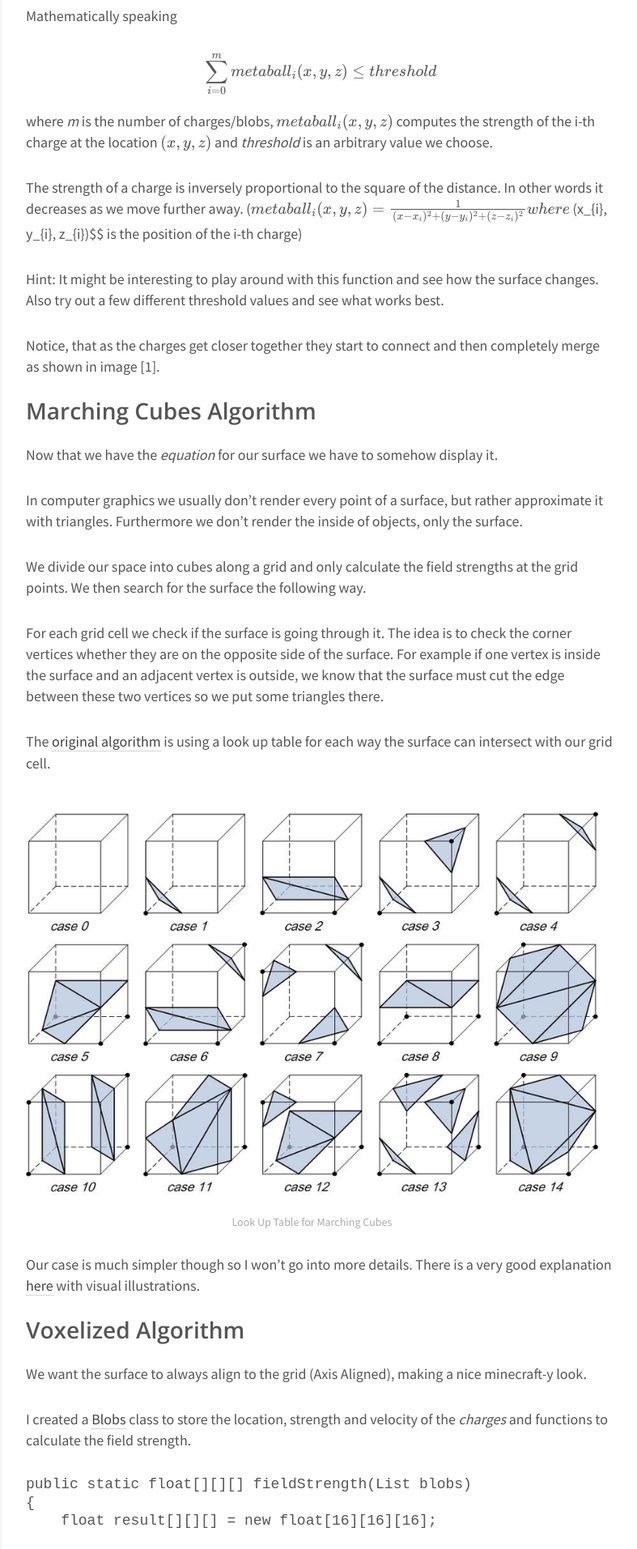
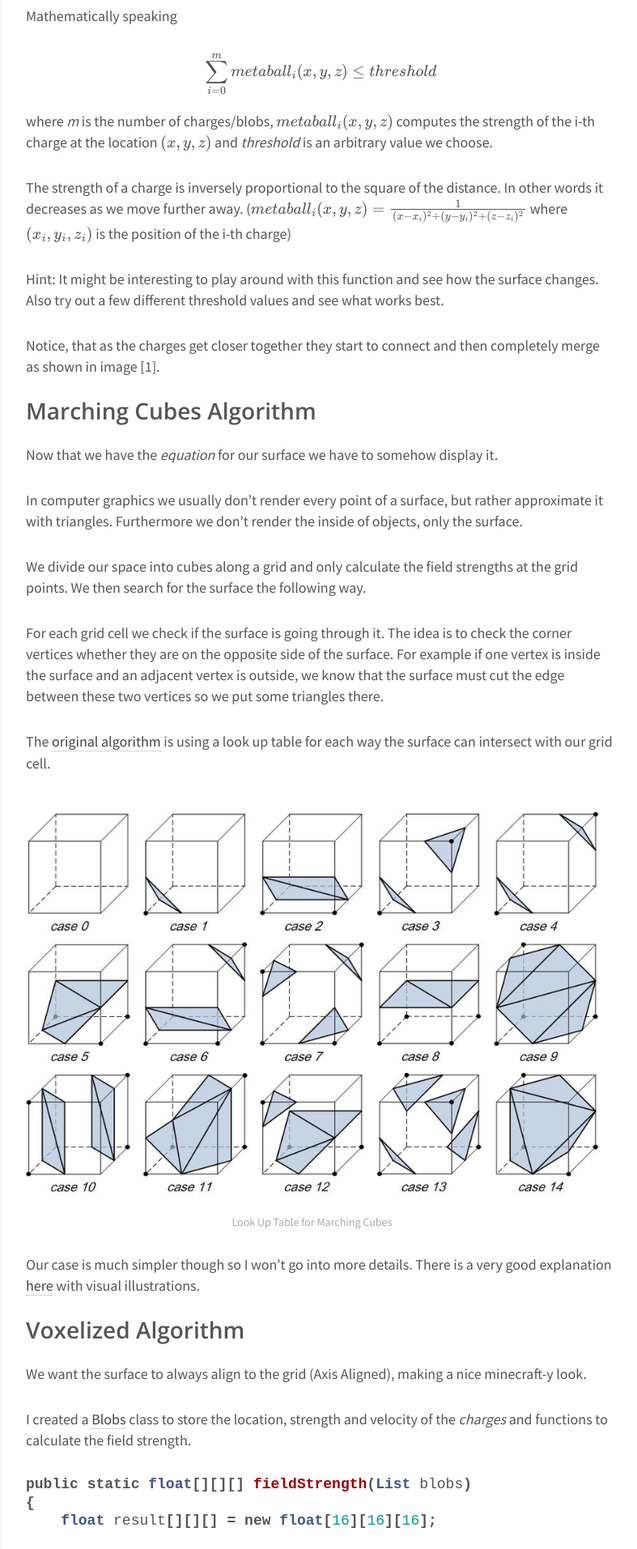
Before and after one commit to Dawars/dawars.github.io, a Jekyll site: the page built from _posts/2014-11-05-liquid-blobs-voxelized-marching-cubes-minecraft.md, in a window 1280 px wide. Shown: the part 2231-4144 px from the top of the page at 81% size, without its empty margins (54-841 px from the left). Built offline with Jekyll 4.4.1, drawn with Linux system fonts in a browser that asks for light colours; formulas are drawn with MathJax 3; a script that is not in the unit is left out; some of the changed text lies outside the part shown.

Commit message:
syntax highlighting

````diff
--- a/_includes/head.html
+++ b/_includes/head.html
@@ -20,8 +20,8 @@
           type='text/css' media='all'/>
     <link rel='stylesheet' id='franklin_style-css' href='/css/style.css?ver=5.0-alpha-42185' type='text/css'
           media='all'/>
-    <link rel='stylesheet' id='fa-brands-css'  href='/css/fontawesome-all.min.css' type='text/css'
-          media='all'/>
+    <link rel='stylesheet' id='fa-brands-css'  href='/css/fontawesome-all.min.css' type='text/css' media='all'/>
+    <link rel='stylesheet' id='highlighting-css'  href='/css/syntax.css' type='text/css' media='all'/>
     <link rel='stylesheet' id='et_monarch-css-css'  href='/css/monarch.css' type='text/css'
           media='all'/>
     <style id='custom-style-inline-css' type='text/css'>
--- a/_layouts/default.html
+++ b/_layouts/default.html
@@ -21,7 +21,7 @@
 
                     <ul class="et_social_icons_container">
                         <li class="et_social_twitter">
-                            <a href="https://twitter.com/dawars00" class="et_social_follow" data-social_name="twitter"
+                            <a href="https://twitter.com/intent/follow?screen_name=dawars00" class="et_social_follow" data-social_name="twitter"
                                data-social_type="follow" data-post_id="6" target="_blank">
                                 <i class="et_social_icon et_social_icon_twitter"></i>
                                 <div class="et_social_network_label et_social_display_follow_counts" data-min_count="7"
--- a/_posts/2014-11-05-liquid-blobs-voxelized-marching-cubes-minecraft.md
+++ b/_posts/2014-11-05-liquid-blobs-voxelized-marching-cubes-minecraft.md
@@ -48,7 +48,7 @@ $$  \sum_{i=0}^{m} metaball_{i}(x, y, z) \leq threshold$$
 
 where _m_ is the number of charges/blobs, $$metaball_{i}(x, y, z)$$ computes the strength of the i-th charge at the location $$(x, y, z)$$ and _threshold_ is an arbitrary value we choose.
 
-The strength of a charge is inversely proportional to the square of the distance. In other words it decreases as we move further away. ($$ metaball_{i}(x, y, z)=\frac{1}{(x-x_{i})^2+(y-y_{i})^2+(z-z_{i})^2} where $$ (x_{i}, y_{i}, z_{i})$$ is the position of the i-th charge)
+The strength of a charge is inversely proportional to the square of the distance. In other words it decreases as we move further away. ($$ metaball_{i}(x, y, z)=\frac{1}{(x-x_{i})^2+(y-y_{i})^2+(z-z_{i})^2} $$ where $$ (x_{i}, y_{i}, z_{i}) $$ is the position of the i-th charge)
 
 Hint: It might be interesting to play around with this function and see how the surface changes. Also try out a few different threshold values and see what works best.
 
@@ -82,7 +82,8 @@ We want the surface to always align to the grid (Axis Aligned), making a nice mi
 
 I created a <a href="https://github.com/Dawars/CraftingPillars/blob/1.10.2/src/main/java/me/dawars/craftingpillars/client/render/Blobs.java" target="_blank" rel="noopener">Blobs</a> class to store the location, strength and velocity of the _charges_ and functions to calculate the field strength.
 
-<pre><code class="java">public static float[][][] fieldStrength(List blobs)
+```java
+public static float[][][] fieldStrength(List blobs)
 {
     float result[][][] = new float[16][16][16];
 
@@ -106,7 +107,7 @@ I created a <a href="https://github.com/Dawars/CraftingPillars/blob/1.10.2/src/m
 
     return result;
 }
-</code></pre>
+```
 
 This functions computes the field strength in a 16 \* 16 \* 16 grid according to the equation.
 
@@ -116,7 +117,8 @@ First we iterate through each grid point and check if it is inside a blob. If it
 
 Here is the simplified code from the <a href="https://github.com/Dawars/CraftingPillars/blob/1.10.2/src/main/java/me/dawars/craftingpillars/client/render/TESRTankPillar.java" target="_blank" rel="noopener">TileEntityRenderer</a>:
 
-<pre><code class="java">Tessellator tess = Tessellator.getInstance();
+```java
+Tessellator tess = Tessellator.getInstance();
 VertexBuffer buffer = tess.getBuffer();
 
 buffer.setTranslation(x, y, z);
@@ -177,7 +179,7 @@ for (int i = 0; i &lt; 16; i++)
 
 tess.draw();
 buffer.setTranslation(0, 0, 0);
-</code></pre>
+```
 
 ## Animation
 
@@ -185,7 +187,8 @@ As a last step we need to animate the blobs. I store a list of blobs in the Tile
 
 In every tick/update I call the update function in the Blobs class for every charge:
 
-<pre><code class="java">public void update(float speed)
+```java
+public void update(float speed)
 {
     if(this.x &gt; maxX || this.x &lt; minX)
         this.velX *= -1F;
@@ -198,7 +201,7 @@ In every tick/update I call the update function in the Blobs class for every cha
     this.y += speed * this.velY;
     this.z += speed * this.velZ;
 }
-</code></pre>
+```
 
 This checks if a charge (centre of a blob) is colliding with the sides of our space. We will simulate perfectly elastic collisions, so we just need to multiply the respective velocity coordinate with -1.
 
--- /dev/null
+++ b/css/syntax.css
@@ -0,0 +1,60 @@
+.highlight  { background: #ffffff; }
+.highlight .c { color: #999988; font-style: italic } /* Comment */
+.highlight .err { color: #a61717; background-color: #e3d2d2 } /* Error */
+.highlight .k { font-weight: bold } /* Keyword */
+.highlight .o { font-weight: bold } /* Operator */
+.highlight .cm { color: #999988; font-style: italic } /* Comment.Multiline */
+.highlight .cp { color: #999999; font-weight: bold } /* Comment.Preproc */
+.highlight .c1 { color: #999988; font-style: italic } /* Comment.Single */
+.highlight .cs { color: #999999; font-weight: bold; font-style: italic } /* Comment.Special */
+.highlight .gd { color: #000000; background-color: #ffdddd } /* Generic.Deleted */
+.highlight .gd .x { color: #000000; background-color: #ffaaaa } /* Generic.Deleted.Specific */
+.highlight .ge { font-style: italic } /* Generic.Emph */
+.highlight .gr { color: #aa0000 } /* Generic.Error */
+.highlight .gh { color: #999999 } /* Generic.Heading */
+.highlight .gi { color: #000000; background-color: #ddffdd } /* Generic.Inserted */
+.highlight .gi .x { color: #000000; background-color: #aaffaa } /* Generic.Inserted.Specific */
+.highlight .go { color: #888888 } /* Generic.Output */
+.highlight .gp { color: #555555 } /* Generic.Prompt */
+.highlight .gs { font-weight: bold } /* Generic.Strong */
+.highlight .gu { color: #aaaaaa } /* Generic.Subheading */
+.highlight .gt { color: #aa0000 } /* Generic.Traceback */
+.highlight .kc { font-weight: bold } /* Keyword.Constant */
+.highlight .kd { font-weight: bold } /* Keyword.Declaration */
+.highlight .kp { font-weight: bold } /* Keyword.Pseudo */
+.highlight .kr { font-weight: bold } /* Keyword.Reserved */
+.highlight .kt { color: #445588; font-weight: bold } /* Keyword.Type */
+.highlight .m { color: #009999 } /* Literal.Number */
+.highlight .s { color: #d14 } /* Literal.String */
+.highlight .na { color: #008080 } /* Name.Attribute */
+.highlight .nb { color: #0086B3 } /* Name.Builtin */
+.highlight .nc { color: #445588; font-weight: bold } /* Name.Class */
+.highlight .no { color: #008080 } /* Name.Constant */
+.highlight .ni { color: #800080 } /* Name.Entity */
+.highlight .ne { color: #990000; font-weight: bold } /* Name.Exception */
+.highlight .nf { color: #990000; font-weight: bold } /* Name.Function */
+.highlight .nn { color: #555555 } /* Name.Namespace */
+.highlight .nt { color: #000080 } /* Name.Tag */
+.highlight .nv { color: #008080 } /* Name.Variable */
+.highlight .ow { font-weight: bold } /* Operator.Word */
+.highlight .w { color: #bbbbbb } /* Text.Whitespace */
+.highlight .mf { color: #009999 } /* Literal.Number.Float */
+.highlight .mh { color: #009999 } /* Literal.Number.Hex */
+.highlight .mi { color: #009999 } /* Literal.Number.Integer */
+.highlight .mo { color: #009999 } /* Literal.Number.Oct */
+.highlight .sb { color: #d14 } /* Literal.String.Backtick */
+.highlight .sc { color: #d14 } /* Literal.String.Char */
+.highlight .sd { color: #d14 } /* Literal.String.Doc */
+.highlight .s2 { color: #d14 } /* Literal.String.Double */
+.highlight .se { color: #d14 } /* Literal.String.Escape */
+.highlight .sh { color: #d14 } /* Literal.String.Heredoc */
+.highlight .si { color: #d14 } /* Literal.String.Interpol */
+.highlight .sx { color: #d14 } /* Literal.String.Other */
+.highlight .sr { color: #009926 } /* Literal.String.Regex */
+.highlight .s1 { color: #d14 } /* Literal.String.Single */
+.highlight .ss { color: #990073 } /* Literal.String.Symbol */
+.highlight .bp { color: #999999 } /* Name.Builtin.Pseudo */
+.highlight .vc { color: #008080 } /* Name.Variable.Class */
+.highlight .vg { color: #008080 } /* Name.Variable.Global */
+.highlight .vi { color: #008080 } /* Name.Variable.Instance */
+.highlight .il { color: #009999 } /* Literal.Number.Integer.Long */
````
